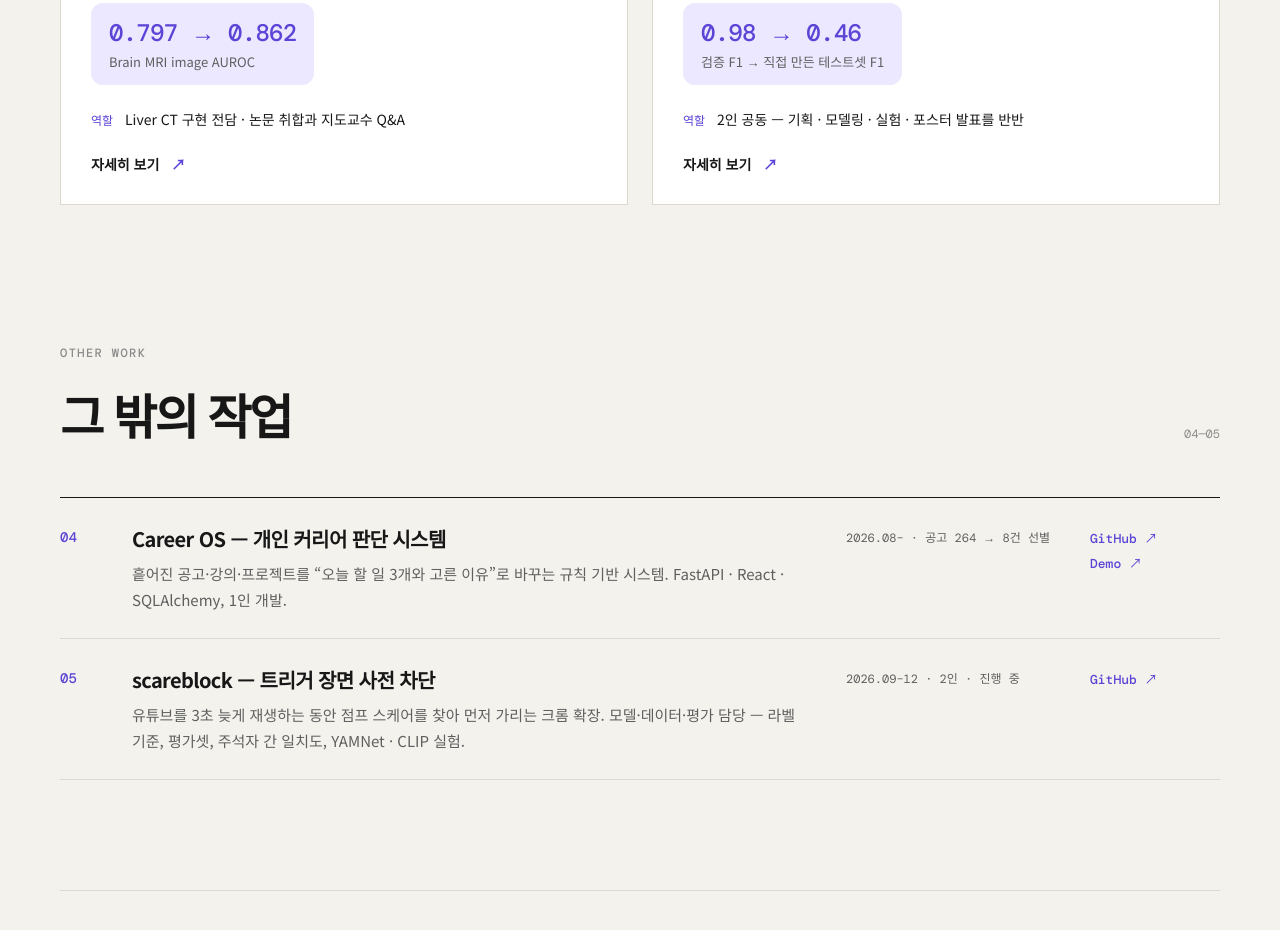
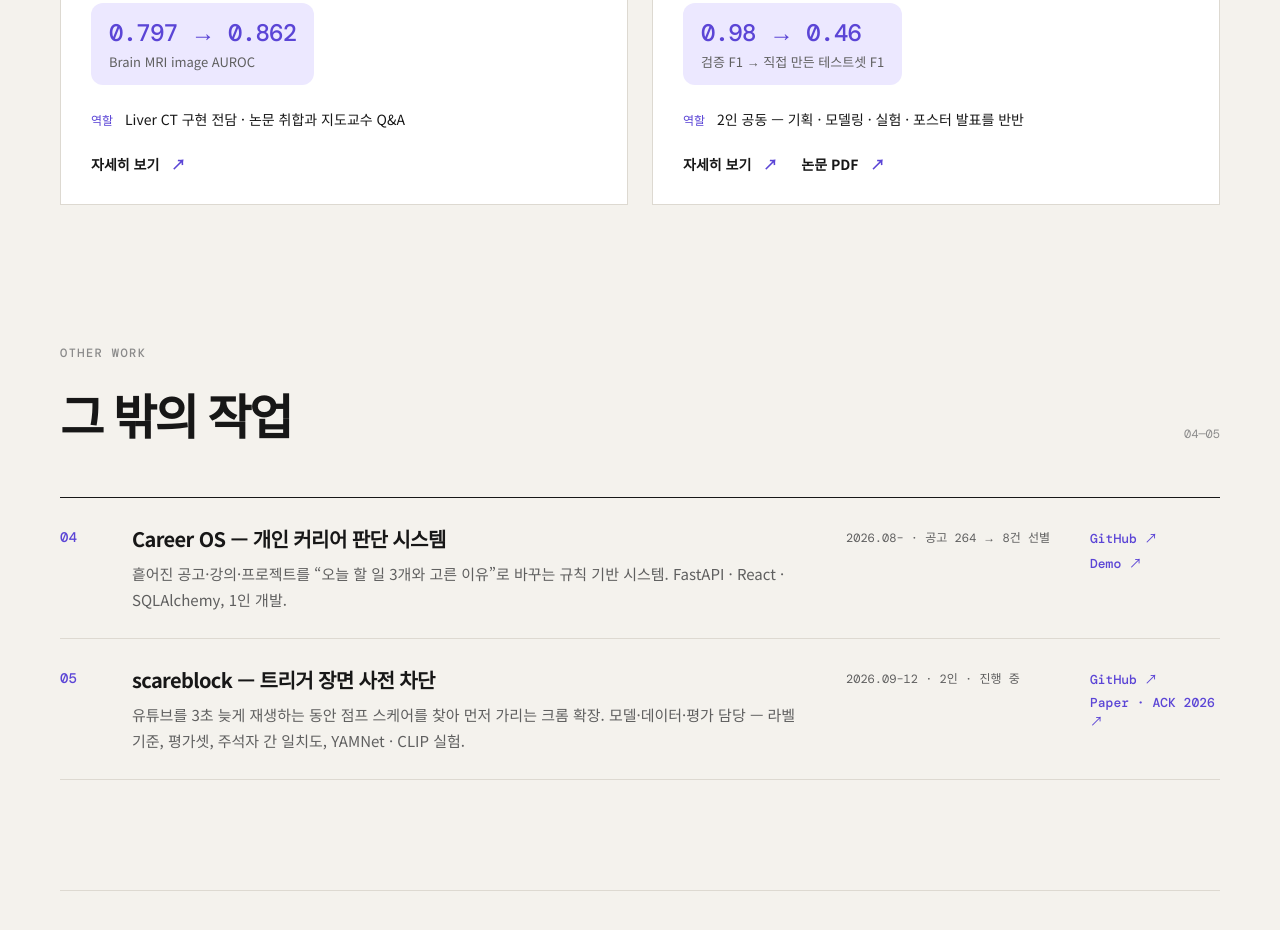
Before and after one commit to nocked115/nocked115.github.io, a plain HTML site: page index.html in a window 1280 px wide. Shown: the part 2254-3184 px from the top of the page. Drawn offline with nearby package versions, Linux system fonts and the light colour scheme.

Commit message:
논문 PDF 2편 추가 (한국멀티미디어학회 2026, ACK 2026) — 저자 이메일 제거본
Co-Authored-By: Claude Opus 5.5 <noreply@anthropic.com>
Claude-Session: https://claude.ai/code/session_017Eh122QGW326bwp1KoZDtS

```diff
--- a/index.html
+++ b/index.html
@@ -101,7 +101,10 @@
             <p>KPF-BERT에 내부 일치도 피처를 더해 성능을 올렸고, 개선 시도 8건 끝에 직접 만든 테스트셋으로 “높은 점수는 패턴 암기”였음을 진단했습니다.</p>
             <div class="kpi small"><b>0.98 → 0.46</b><span>검증 F1 → 직접 만든 테스트셋 F1</span></div>
             <p class="role"><b>역할</b> 2인 공동 — 기획 · 모델링 · 실험 · 포스터 발표를 반반</p>
-            <a class="arrow-link" href="projects/clickbait.html">자세히 보기 <span>↗</span></a>
+            <div style="margin-top:auto;display:flex;gap:24px;flex-wrap:wrap">
+              <a class="arrow-link" href="projects/clickbait.html">자세히 보기 <span>↗</span></a>
+              <a class="arrow-link" href="papers/KMMS2026_Clickbait_KPF-BERT.pdf" target="_blank" rel="noopener">논문 PDF <span>↗</span></a>
+            </div>
           </div>
         </article>
       </div>
@@ -121,7 +124,7 @@
           <span class="num">05</span>
           <div><h3>scareblock — 트리거 장면 사전 차단</h3><p>유튜브를 3초 늦게 재생하는 동안 점프 스케어를 찾아 먼저 가리는 크롬 확장. 모델·데이터·평가 담당 — 라벨 기준, 평가셋, 주석자 간 일치도, YAMNet · CLIP 실험.</p></div>
           <span class="meta">2026.09–12 · 2인 · 진행 중</span>
-          <span class="links"><a href="https://github.com/scareblock/scareblock" target="_blank" rel="noopener">GitHub ↗</a></span>
+          <span class="links"><a href="https://github.com/scareblock/scareblock" target="_blank" rel="noopener">GitHub ↗</a><a href="papers/ACK2026_PreExposure_Intervention.pdf" target="_blank" rel="noopener">Paper · ACK 2026 ↗</a></span>
         </li>
       </ul>
     </section>
```
Also changed, not shown: projects/clickbait.html (+1 -1 lines), 3 other files.
